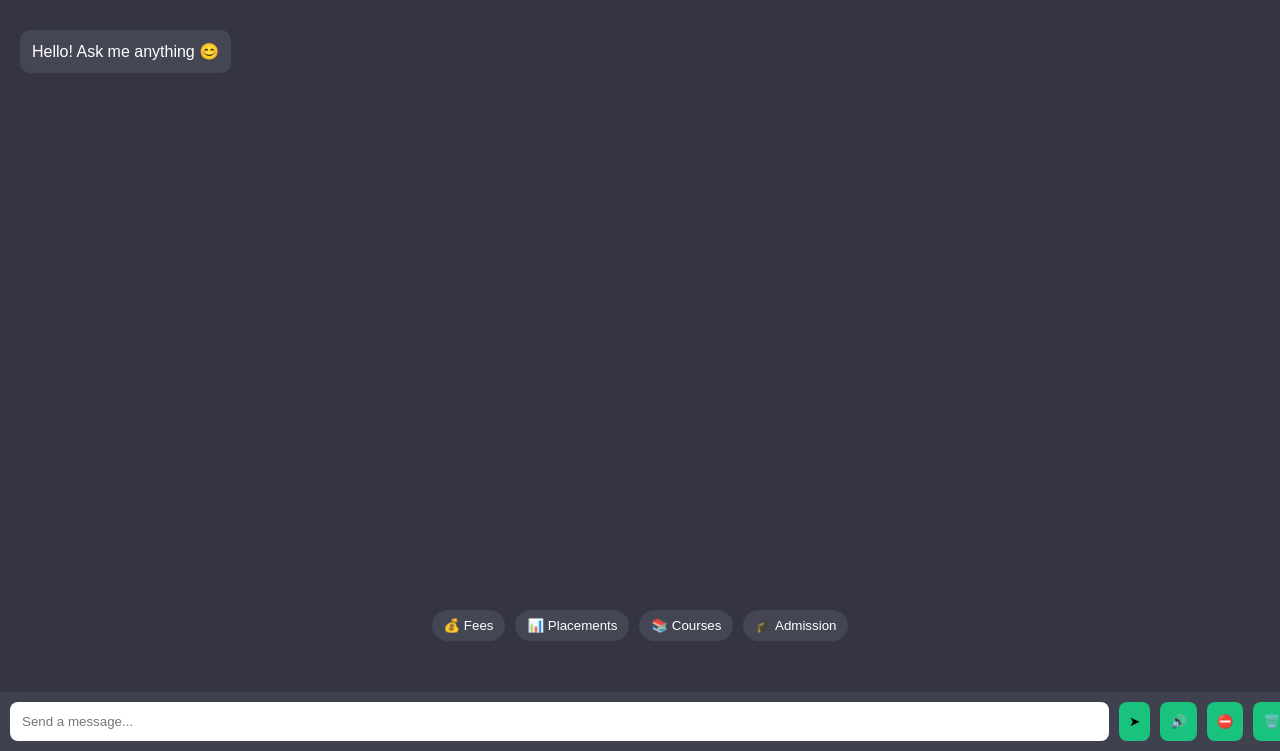
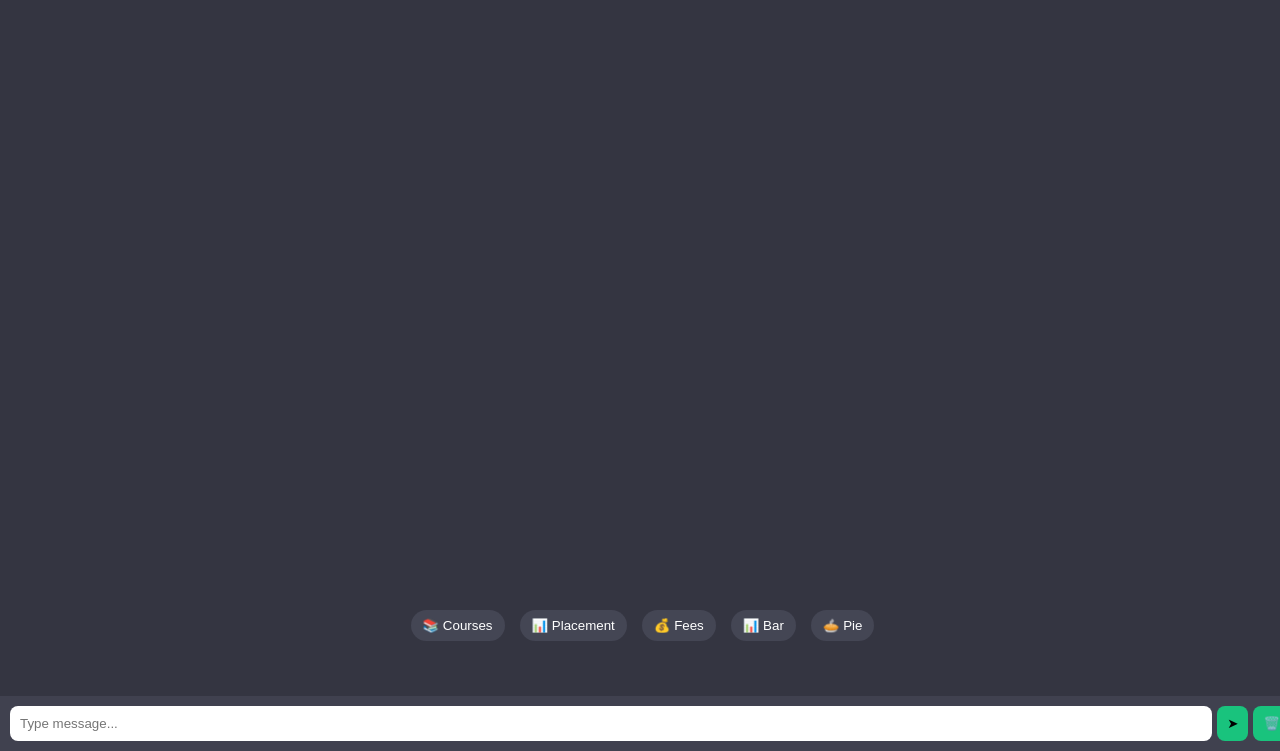
Before and after one commit to codewithgeeta-creator/chatbot-system, a Flask app: page / in a window 1280 px wide. Shown: the part 49-800 px from the top of the page. Run offline with Flask 3, Linux system fonts and the light colour scheme; parts of the project's set-up code (start-up, migrations or seed data) failed here and were passed over.

Commit message:
Update index.html

```diff
--- a/templates/index.html
+++ b/templates/index.html
@@ -3,100 +3,62 @@
 <head>
 <title>AI College Chatbot</title>
 
+<script src="https://cdn.jsdelivr.net/npm/chart.js"></script>
+
 <style>
-body {
-    margin: 0;
-    font-family: Arial;
-    background: #343541;
-    color: white;
+body { margin:0; font-family:Arial; background:#343541; color:white; }
+.header { padding:15px; background:#202123; text-align:center; }
+
+#chatbox {
+    height:70vh; overflow-y:auto; padding:20px;
+    display:flex; flex-direction:column;
 }
 
-.header {
-    padding: 15px;
-    background: #202123;
-    text-align: center;
+.message { display:flex; margin:10px 0; }
+.user { justify-content:flex-end; }
+.bot { justify-content:flex-start; }
+
+.bubble {
+    max-width:70%; padding:12px;
+    border-radius:10px;
+    white-space:pre-wrap;
 }
 
-#chatbox {
-    height: 70vh;
-    overflow-y: auto;
-    padding: 20px;
-    display: flex;
-    flex-direction: column;
-}
+.user .bubble { background:#19c37d; color:black; }
+.bot .bubble { background:#444654; }
 
-.message {
-    display: flex;
-    margin: 10px 0;
-}
-
-.user { justify-content: flex-end; }
-.bot { justify-content: flex-start; }
-
-.bubble {
-    max-width: 70%;
-    padding: 12px;
-    border-radius: 10px;
-    white-space: pre-wrap;
-}
-
-.user .bubble {
-    background: #19c37d;
-    color: black;
-}
-
-.bot .bubble {
-    background: #444654;
-}
-
-/* QUICK BUTTONS */
 #quickButtons {
-    display: flex;
-    justify-content: center;
-    gap: 10px;
-    padding: 10px;
-    flex-wrap: wrap;
-    background: #343541;
+    display:flex; flex-wrap:wrap;
+    justify-content:center; gap:10px; padding:10px;
 }
 
 #quickButtons button {
-    background: #444654;
-    color: white;
-    border: none;
-    padding: 8px 12px;
-    border-radius: 20px;
-    cursor: pointer;
+    background:#444654; color:white;
+    border:none; padding:8px 12px;
+    border-radius:20px; cursor:pointer;
 }
 
-#quickButtons button:hover {
-    background: #19c37d;
-    color: black;
-}
-
-/* INPUT AREA */
 #inputArea {
-    position: fixed;
-    bottom: 0;
-    width: 100%;
-    background: #40414f;
-    padding: 10px;
-    display: flex;
-    gap: 10px;
+    position:fixed; bottom:0;
+    width:100%; background:#40414f;
+    padding:10px; display:flex;
 }
 
 input {
-    flex: 1;
-    padding: 12px;
-    border-radius: 8px;
-    border: none;
+    flex:1; padding:10px;
+    border-radius:8px; border:none;
 }
 
 button {
-    padding: 10px;
-    border: none;
-    border-radius: 8px;
-    background: #19c37d;
-    cursor: pointer;
+    margin-left:5px; padding:10px;
+    border:none; border-radius:8px;
+    background:#19c37d;
+}
+
+canvas {
+    display:none;
+    margin:20px auto;
+    max-width:700px;
 }
 </style>
 </head>
@@ -105,58 +67,48 @@ button {
 
 <div class="header">🤖 AI College Chatbot</div>
 
-<div id="chatbox">
-    <div class="message bot">
-        <div class="bubble">Hello! Ask me anything 😊</div>
-    </div>
+<div id="chatbox"></div>
+
+<div id="quickButtons">
+<button onclick="quickSend('courses')">📚 Courses</button>
+<button onclick="quickSend('placement')">📊 Placement</button>
+<button onclick="quickSend('fees')">💰 Fees</button>
+<button onclick="showBarChart()">📊 Bar</button>
+<button onclick="showPieChart()">🥧 Pie</button>
 </div>
 
-<!-- QUICK BUTTONS -->
-<div id="quickButtons">
-    <button onclick="quickSend('fees')">💰 Fees</button>
-    <button onclick="quickSend('placement details')">📊 Placements</button>
-    <button onclick="quickSend('courses')">📚 Courses</button>
-    <button onclick="quickSend('admission')">🎓 Admission</button>
-</div>
+<canvas id="chartCanvas"></canvas>
 
-<!-- INPUT AREA -->
 <div id="inputArea">
-    <input id="text" type="text" placeholder="Send a message..." onkeypress="handleKey(event)">
-    <button onclick="sendMessage()">➤</button>
-    <button onclick="speakLast()">🔊</button>
-    <button onclick="stopVoice()">⛔</button>
-    <button onclick="clearChat()">🗑️</button>
+<input id="text" placeholder="Type message..." onkeypress="handleKey(event)">
+<button onclick="sendMessage()">➤</button>
+<button onclick="clearChat()">🗑️</button>
 </div>
 
 <script>
 
-// Add message
 function addMessage(message, sender) {
     let chatbox = document.getElementById("chatbox");
 
-    let msgDiv = document.createElement("div");
-    msgDiv.classList.add("message", sender);
+    let msg = document.createElement("div");
+    msg.classList.add("message", sender);
 
     let bubble = document.createElement("div");
     bubble.classList.add("bubble");
-    bubble.innerText = message;
 
-    msgDiv.appendChild(bubble);
-    chatbox.appendChild(msgDiv);
+    msg.appendChild(bubble);
+    chatbox.appendChild(msg);
 
+    typeEffect(bubble, message);
     chatbox.scrollTop = chatbox.scrollHeight;
-
-    return bubble;
 }
 
-// Typing effect
-function typeEffect(element, text) {
+function typeEffect(el, text) {
+    el.innerHTML = "";
     let i = 0;
-    element.innerText = "";
-
     function typing() {
         if (i < text.length) {
-            element.innerText += text.charAt(i);
+            el.innerHTML += text.charAt(i);
             i++;
             setTimeout(typing, 10);
         }
@@ -164,67 +116,81 @@ function typeEffect(element, text) {
     typing();
 }
 
-// Send message
 function sendMessage() {
     let input = document.getElementById("text");
-    let message = input.value;
+    let msg = input.value;
+    if (!msg) return;
 
-    if (message.trim() === "") return;
-
-    addMessage(message, "user");
+    addMessage(msg, "user");
     input.value = "";
 
-    let typingBubble = addMessage("Typing...", "bot");
-
     fetch("/get", {
-        method: "POST",
-        body: "msg=" + encodeURIComponent(message),
-        headers: { "Content-Type": "application/x-www-form-urlencoded" }
+        method:"POST",
+        body:"msg="+msg,
+        headers:{ "Content-Type":"application/x-www-form-urlencoded" }
     })
-    .then(res => res.text())
-    .then(data => {
-        typeEffect(typingBubble, data);
-        window.lastResponse = data;
-    });
+    .then(res=>res.text())
+    .then(data=>addMessage(data,"bot"));
 }
 
-// QUICK BUTTON CLICK
 function quickSend(text) {
     document.getElementById("text").value = text;
     sendMessage();
 }
 
-// Voice
-function speakText(text) {
-    let speech = new SpeechSynthesisUtterance(text);
-    speech.lang = "en-IN";
-    window.speechSynthesis.speak(speech);
+function clearChat() {
+    document.getElementById("chatbox").innerHTML="";
 }
 
-function speakLast() {
-    if (window.lastResponse) {
-        speakText(window.lastResponse);
+function handleKey(e) {
+    if (e.key==="Enter") sendMessage();
+}
+
+/* CHART */
+
+let chart;
+
+function getData(){
+    return {
+        labels:["Cloud Built","Basant","Ocean","Inner Circle","NxtSync","Planet"],
+        data:[20,23,3,9,1,1]
     }
 }
 
-// Stop voice
-function stopVoice() {
-    window.speechSynthesis.cancel();
+function showBarChart(){
+    let c=document.getElementById("chartCanvas");
+    c.style.display="block";
+    let ctx=c.getContext("2d");
+
+    if(chart) chart.destroy();
+
+    let d=getData();
+
+    chart=new Chart(ctx,{
+        type:"bar",
+        data:{
+            labels:d.labels,
+            datasets:[{data:d.data}]
+        }
+    });
 }
 
-// Clear chat
-function clearChat() {
-    let chatbox = document.getElementById("chatbox");
-    chatbox.innerHTML = "";
-    addMessage("Chat cleared. Ask me anything 😊", "bot");
-    stopVoice();
-}
+function showPieChart(){
+    let c=document.getElementById("chartCanvas");
+    c.style.display="block";
+    let ctx=c.getContext("2d");
 
-// Enter key
-function handleKey(event) {
-    if (event.key === "Enter") {
-        sendMessage();
-    }
+    if(chart) chart.destroy();
+
+    let d=getData();
+
+    chart=new Chart(ctx,{
+        type:"pie",
+        data:{
+            labels:d.labels,
+            datasets:[{data:d.data}]
+        }
+    });
 }
 
 </script>
```
